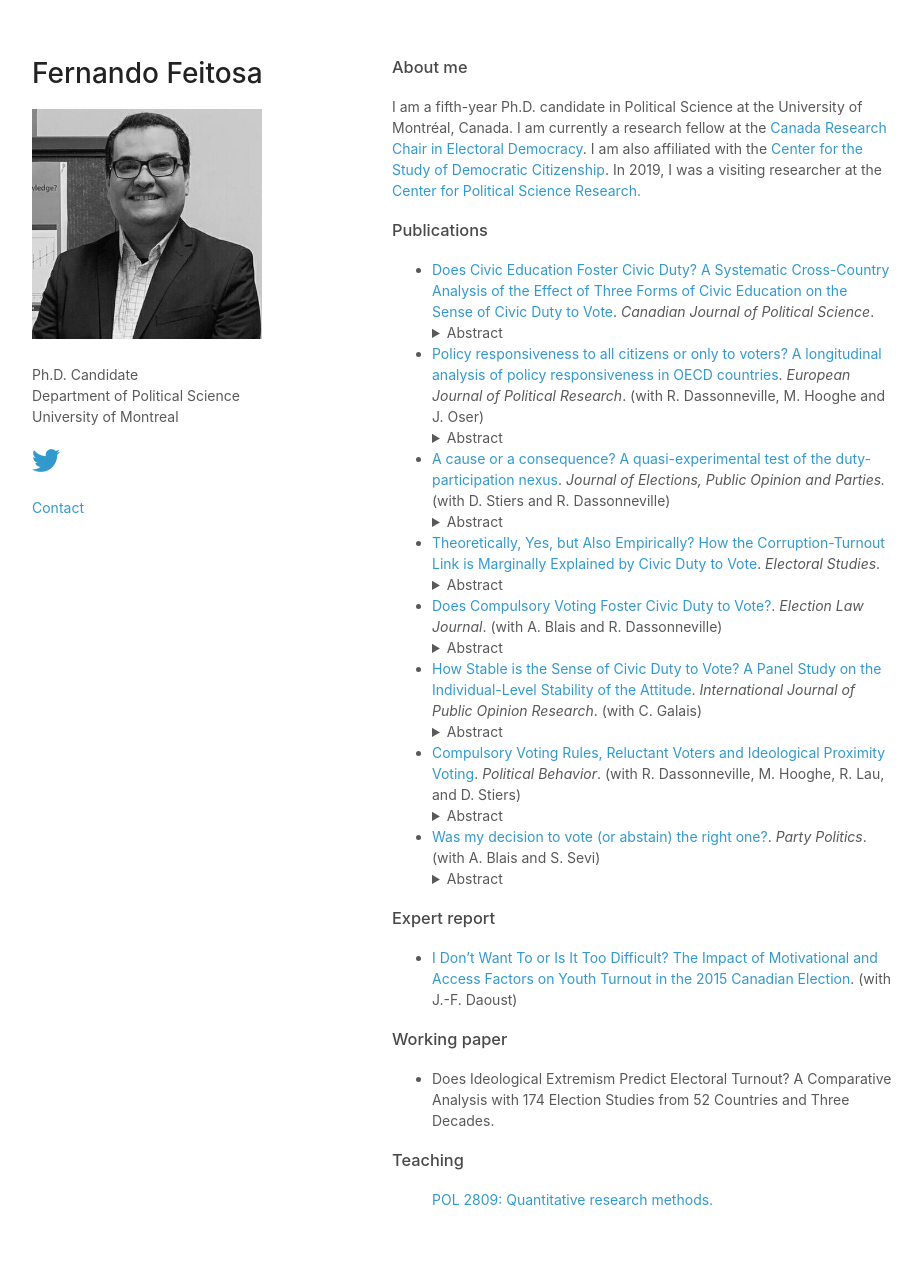
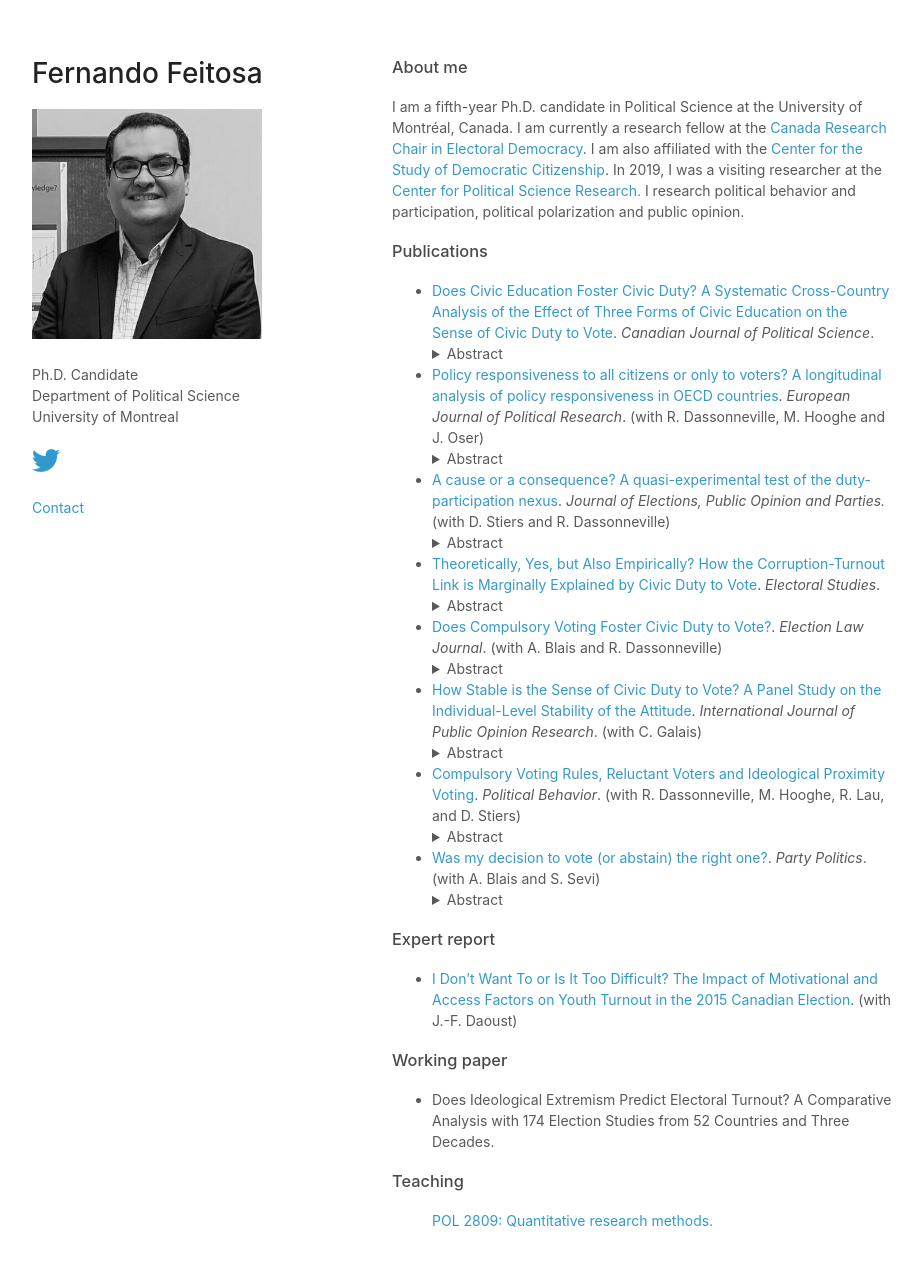
Before and after one commit to ferfeitosa/ferfeitosa.github.io, a Jekyll site: the page index.html, which Jekyll copies as it is, in a window 1280 px wide and 1301 px high. Shown: the top 1266 px of the window, without its empty margins (178-1100 px from the left). Built offline with Jekyll 4.4.1, drawn with Linux system fonts in a browser that asks for light colours; nearby versions of some CDN libraries; library files that are not in the unit come from our copies.

Commit message:
Update index.html

```diff
--- a/index.html
+++ b/index.html
@@ -57,7 +57,8 @@
 <p>I am a fifth-year Ph.D. candidate in Political Science at the University of Montréal, Canada.
   I am currently a research fellow at the <a href="https://www.chairedemocratie.com" rel="noopener noreferrer" target="_blank">Canada Research Chair in Electoral Democracy</a>.
   I am also affiliated with the <a href="https://csdc-cecd.ca" rel="noopener noreferrer" target="_blank">Center for the Study of Democratic Citizenship</a>.
-  In 2019, I was a visiting researcher at the <a href="https://soc.kuleuven.be/centre-for-political-research" rel="noopener noreferrer" target="_blank">Center for Political Science Research.</a> </p>
+  In 2019, I was a visiting researcher at the <a href="https://soc.kuleuven.be/centre-for-political-research" rel="noopener noreferrer" target="_blank">Center for Political Science Research.</a>
+   I research political behavior and participation, political polarization and public opinion. </p>
 
 
     <div align="left">
```
